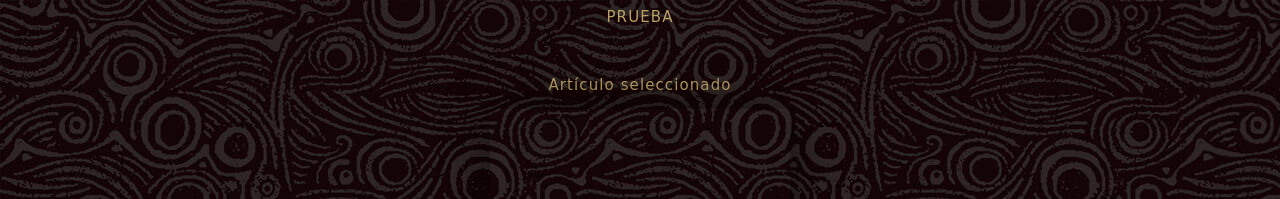
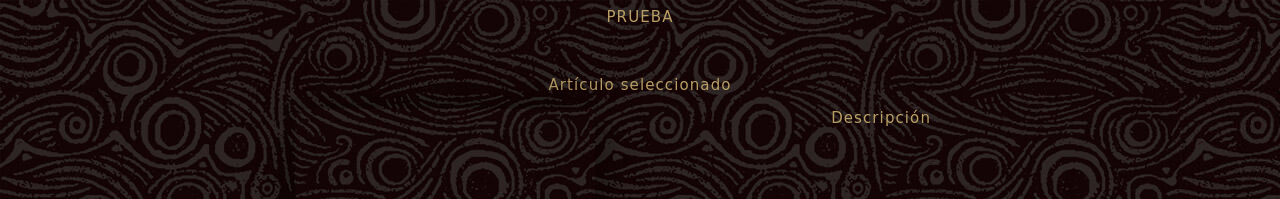
Before and after one commit to llago2017/2020-2021-LTAW-Practicas, a plain HTML site: page P1/html/pociones.html in a window 1280 px wide. Shown: the top 199 px of the page. Drawn offline with Linux system fonts and the light colour scheme.

Commit message:
zona de descripción

```diff
--- a/P1/css/articulos.css
+++ b/P1/css/articulos.css
@@ -23,6 +23,12 @@
     text-align:center;
 }
 
+.descriptor {
+    display: inline;
+    float: right;
+    padding-right: 25%;
+}
+
 .imagenes{
     width:auto;
     height:auto;
--- a/P1/html/pociones.html
+++ b/P1/html/pociones.html
@@ -12,6 +12,7 @@
         <div class="imagenes">
           <p>Artículo seleccionado</p>
            <canvas id="canvas"></canvas>
+           <div class="descriptor"> Descripción </div>
 
           <div class="imagenes">
             <figure>
```
